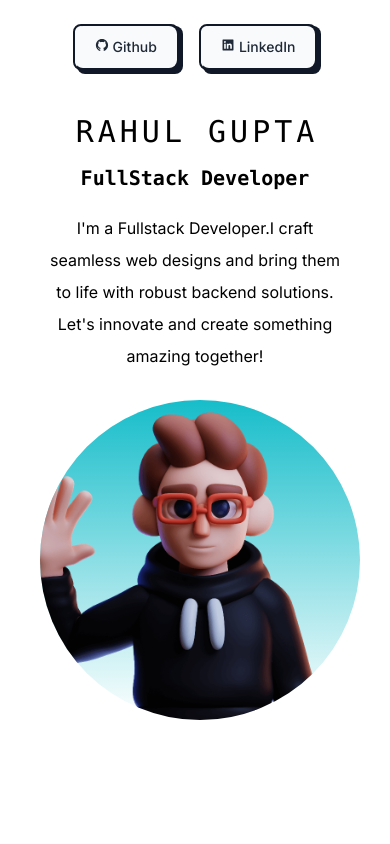
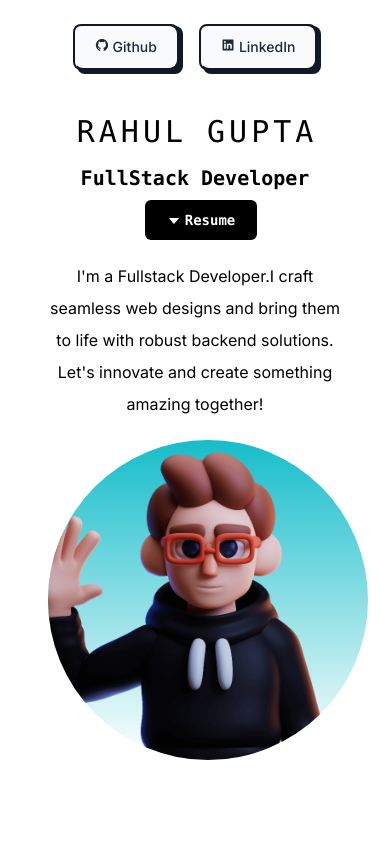
Before and after one commit to Iamrahul4u/Portfolio, a Next.js app: page / in a window 390 px wide. Shown: the top 844 px of the page. Built offline with nearby package versions, Linux system fonts and the light colour scheme.

Commit message:
Sixth Commit

```diff
--- a/app/Components/Certficates.js
+++ b/app/Components/Certficates.js
@@ -56,7 +56,7 @@ function Certificates(props) {
                       By {Certificate.by}
                     </p>
                     <p className='text-sm text-gray-600 mb-1 '>
-                      Issued Sep 2023
+                      Issued {Certificate.date}
                     </p>
                     <p className='max-w-lg'>
                       <b>Skills</b>-{Certificate.tags}
@@ -64,7 +64,7 @@ function Certificates(props) {
                   </div>
 
                   <a
-                    class='
+                    className='
             inline-flex justify-center my-auto mt-5 px-4 py-2 rounded-md gap-2 button-placement-wrap hover:bg-black hover:text-white
 
             '
@@ -100,6 +100,7 @@ function Certificates(props) {
                       className='hidden-img z-50'
                       height={500}
                       width={800}
+                      alt={Certificate.imgurl}
                       objectFit='contain'
                     />
                   </div>
--- a/app/Components/CertificatesData.js
+++ b/app/Components/CertificatesData.js
@@ -6,6 +6,7 @@ const CertificateData = [
     title: "FullStack",
     imgurl: "/fullstackopen.png",
     by: "University of Michigan",
+    date: "Sep 2023",
     tags: "MongoDB · API Development · Express.js · Back-End Web Development · Cypress · react router · Redux · Front-End Development · React.js · Mongoose ODM · Application Programming Interfaces (API) · Node.js · Unit Testing · Postman API · End-to-end Testing · Redux Thunk",
     credential:
       "https://studies.cs.helsinki.fi/stats/api/certificate/fullstackopen/en/265e35e6805a30d9bee38674b7cedbc1",
@@ -15,6 +16,7 @@ const CertificateData = [
     id: 2,
     title: "GraphQl",
     imgurl: "/graphql.png",
+    date: "Sep 2023",
     tags: "Back-End Web Development · Apollo GraphQL · GraphQL",
     credential:
       "https://studies.cs.helsinki.fi/stats/api/certificate/fs-graphql/en/5b20e93981c25a3ce34a8965dd6561f6",
@@ -24,6 +26,7 @@ const CertificateData = [
   {
     id: 3,
     title: "React js",
+    date: "Sep 2023",
     imgurl: "/reacjs.png",
     tags: "Front-End Development · React.js · Application Programming Interfaces (API) ",
     credential:
--- /dev/null
+++ b/app/emails/index.tsx
@@ -0,0 +1,18 @@
+import { Button } from "@react-email/button";
+import { Html } from "@react-email/html";
+import * as React from "react";
+
+export default function Email() {
+  return (
+    <Html>
+      <Button
+        pX={20}
+        pY={12}
+        href='https://example.com'
+        style={{ background: "#000", color: "#fff" }}
+      >
+        Click me
+      </Button>
+    </Html>
+  );
+}
--- a/app/page.js
+++ b/app/page.js
@@ -1,6 +1,11 @@
 import Image from "next/image";
 import { BsFillMoonStarsFill } from "react-icons/bs";
-import { AiFillLinkedin, AiFillGithub, AiFillInstagram } from "react-icons/ai";
+import {
+  AiFillLinkedin,
+  AiFillGithub,
+  AiFillInstagram,
+  AiFillCaretDown,
+} from "react-icons/ai";
 import deved from "../public/dev-ed-wave.png";
 import "./styles.css";
 import "./globals.css";
@@ -110,9 +115,7 @@ export default function Home() {
               <div
                 id='&nbsp; '
                 className='letter -mr-2 -ml-2 md:m-0 font-mono text-3xl  md:text-8xl'
-              >
-                &nbsp;
-              </div>
+              ></div>
             </div>
             <div className='wrapper'>
               <div
@@ -155,19 +158,27 @@ export default function Home() {
               </div>
             </div>
           </div>
-          <h3 className='text-xl  md:mt-32 mt-10  font-bold font-mono md:text-3xl'>
+          <h3 className='text-xl  md:mt-32 mt-10  font-bold  font-mono md:text-3xl'>
             FullStack Developer
+            <a
+              target='_blank'
+              href='https://drive.google.com/file/d/1quEohhsnahsOkh10OgfOVRLrH9NA2fsn/view?usp=sharing'
+            >
+              <button className='button inline-flex gap-1 md:text-xl text-sm mt-2 hover:bg-white hover:text-black hover:border border-2 border-black ml-3'>
+                <AiFillCaretDown className='mt-1' />
+                Resume
+              </button>
+            </a>
           </h3>
           <p className='text-md py-5 leading-8 md:max-w-lg mx-auto'>
             I'm a Fullstack Developer.I craft seamless web designs and bring
             them to life with robust backend solutions. Let's innovate and
             create something amazing together!
           </p>
+          <div className='bg-gradient-to-b from-teal-400  to-white rounded-full h-80 w-80 relative overflow-hidden mx-auto pt-4  '>
+            <Image alt={"img"} src={deved} layout='fill' objectFit='cover' />
+          </div>
         </section>
-        <div className='bg-gradient-to-b from-teal-400 to-white rounded-full h-80 w-80 relative overflow-hidden mx-auto pt-4  '>
-          <Image alt={"img"} src={deved} layout='fill' objectFit='cover' />
-        </div>
-
         {/* Project Section */}
         <div>
           <h1 className='font-mono md:text-8xl text-4xl mt-32 underline text-center text-black'>
--- a/app/styles.css
+++ b/app/styles.css
@@ -23,44 +23,6 @@ body {
   );
 }
 
-@media (max-width: 767px) {
-  .text {
-    font-family: "Yanone Kaffeesatz";
-    display: flex;
-    position: absolute;
-    bottom: 20vh;
-    left: 50%;
-    top: 0;
-    transform: translateX(-50%);
-    user-select: none;
-
-    .wrapper {
-      padding-left: 2px;
-      padding-right: 2px;
-      padding-top: 2px;
-      margin-left: -5;
-      margin-right: -5;
-      .letter {
-        transition: ease-out 1s;
-        transform: translateY(40%);
-      }
-      .shadow {
-        transform: scale(1, -1);
-        color: #999;
-        transition: ease-in 5s, ease-out 5s;
-      }
-      &:hover {
-        .letter {
-          transform: translateY(-200%);
-        }
-        .shadow {
-          opacity: 0;
-          transform: translateY(200%);
-        }
-      }
-    }
-  }
-}
 .text {
   font-family: "Yanone Kaffeesatz";
   font-size: 80px;
@@ -88,7 +50,7 @@ body {
     }
     &:hover {
       .letter {
-        transform: translateY(-200%);
+        transform: translateY(-100%);
       }
       .shadow {
         opacity: 0;
@@ -97,3 +59,110 @@ body {
     }
   }
 }
+
+.button {
+  position: relative;
+  padding: 10px 22px;
+  border-radius: 6px;
+  border: none;
+  color: #fff;
+  cursor: pointer;
+  background-color: #000;
+  transition: all 0.2s ease;
+}
+
+.button:active {
+  transform: scale(0.96);
+}
+
+.button:before,
+.button:after {
+  position: absolute;
+  content: "";
+  width: 150%;
+  left: 50%;
+  height: 100%;
+  transform: translateX(-50%);
+  z-index: -1000;
+  background-repeat: no-repeat;
+}
+
+.button:hover:before {
+  top: -70%;
+  background-image: radial-gradient(circle, #000 20%, transparent 20%),
+    radial-gradient(circle, transparent 20%, #000 20%, transparent 30%),
+    radial-gradient(circle, #000 20%, transparent 20%),
+    radial-gradient(circle, #000 20%, transparent 20%),
+    radial-gradient(circle, transparent 10%, #000 15%, transparent 20%),
+    radial-gradient(circle, #000 20%, transparent 20%),
+    radial-gradient(circle, #000 20%, transparent 20%),
+    radial-gradient(circle, #000 20%, transparent 20%),
+    radial-gradient(circle, #000 20%, transparent 20%);
+  background-size: 10% 10%, 20% 20%, 15% 15%, 20% 20%, 18% 18%, 10% 10%, 15% 15%,
+    10% 10%, 18% 18%;
+  background-position: 50% 120%;
+  animation: greentopBubbles 0.6s ease;
+}
+
+@keyframes greentopBubbles {
+  0% {
+    background-position: 5% 90%, 10% 90%, 10% 90%, 15% 90%, 25% 90%, 25% 90%,
+      40% 90%, 55% 90%, 70% 90%;
+  }
+
+  50% {
+    background-position: 0% 80%, 0% 20%, 10% 40%, 20% 0%, 30% 30%, 22% 50%,
+      50% 50%, 65% 20%, 90% 30%;
+  }
+
+  100% {
+    background-position: 0% 70%, 0% 10%, 10% 30%, 20% -10%, 30% 20%, 22% 40%,
+      50% 40%, 65% 10%, 90% 20%;
+    background-size: 0% 0%, 0% 0%, 0% 0%, 0% 0%, 0% 0%, 0% 0%;
+  }
+}
+
+.button:hover::after {
+  bottom: -70%;
+  background-image: radial-gradient(circle, #000 20%, transparent 20%),
+    radial-gradient(circle, #000 20%, transparent 20%),
+    radial-gradient(circle, transparent 10%, #000 15%, transparent 20%),
+    radial-gradient(circle, #000 20%, transparent 20%),
+    radial-gradient(circle, #000 20%, transparent 20%),
+    radial-gradient(circle, #000 20%, transparent 20%),
+    radial-gradient(circle, #000 20%, transparent 20%);
+  background-size: 15% 15%, 20% 20%, 18% 18%, 20% 20%, 15% 15%, 20% 20%, 18% 18%;
+  background-position: 50% 0%;
+  animation: greenbottomBubbles 0.6s ease;
+}
+
+@keyframes greenbottomBubbles {
+  0% {
+    background-position: 10% -10%, 30% 10%, 55% -10%, 70% -10%, 85% -10%,
+      70% -10%, 70% 0%;
+  }
+
+  50% {
+    background-position: 0% 80%, 20% 80%, 45% 60%, 60% 100%, 75% 70%, 95% 60%,
+      105% 0%;
+  }
+
+  100% {
+    background-position: 0% 90%, 20% 90%, 45% 70%, 60% 110%, 75% 80%, 95% 70%,
+      110% 10%;
+    background-size: 0% 0%, 0% 0%, 0% 0%, 0% 0%, 0% 0%, 0% 0%;
+  }
+}
+
+@media (max-width: 767px) {
+  .button {
+    position: relative;
+    padding: 10px 22px;
+    border-radius: 6px;
+    border: none;
+    color: #fff;
+    cursor: pointer;
+    background-color: #000;
+    transition: all 0.2s ease;
+  }
+}
--- a/jsconfig.json
+++ b/jsconfig.json
@@ -1,5 +1,6 @@
 {
   "compilerOptions": {
+    "jsx": "react",
     "paths": {
       "@/*": ["./*"]
     }
```
Also changed, not shown: app/Components/ContactForm.js (+34 -3 lines), package.json (+8 -2 lines), tsconfig.json (added, +34 -0 lines), 2 other files (tests, documents, lock files or other folders).
